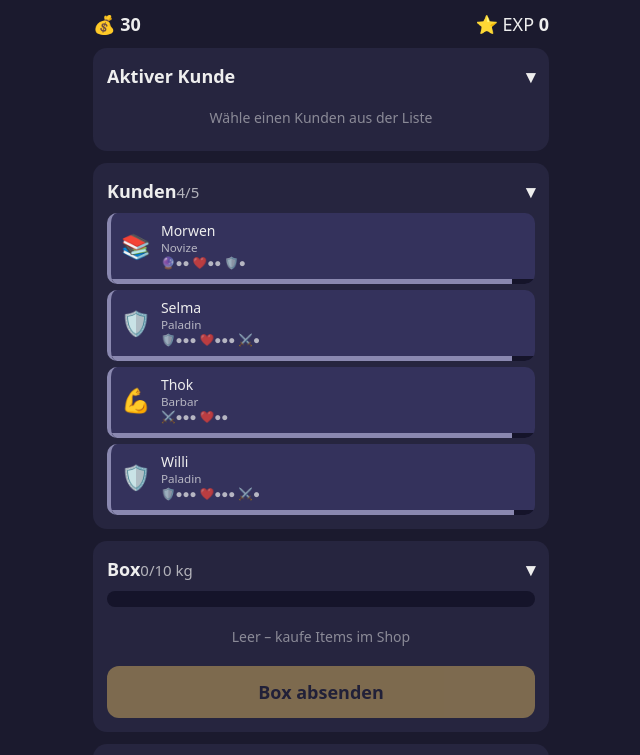
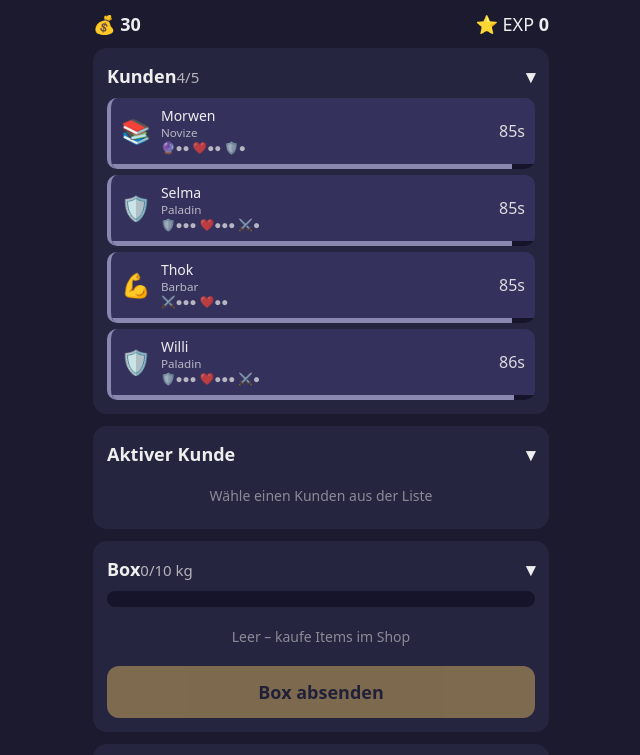
Before and after one commit to Iwack88/lootbox, a plain HTML site: page index.html in a window 1280 px wide. Shown: the top 755 px of the page, without its empty margins (319-959 px from the left). Drawn offline with Linux system fonts and the light colour scheme.

Commit message:
Reorder sections, show seconds timer per customer
Co-authored-by: Copilot <223556219+Copilot@users.noreply.github.com>

```diff
--- a/game.js
+++ b/game.js
@@ -169,8 +169,10 @@ function tick(dt) {
 
 function updateTimers() {
   for (const c of state.queue) {
-    const el = document.querySelector(`[data-cid="${c.id}"] .timer > div`);
-    if (el) el.style.width = `${Math.max(0, c.timeLeft / c.maxTime * 100)}%`;
+    const el = document.querySelector(`[data-cid="${c.id}"]`);
+    if (!el) continue;
+    el.querySelector('.timer > div').style.width = `${Math.max(0, c.timeLeft / c.maxTime * 100)}%`;
+    el.querySelector('.secs').textContent = `${Math.ceil(c.timeLeft)}s`;
   }
 }
 
@@ -193,6 +195,7 @@ function renderQueue() {
       <span class="ico">${c.icon}</span>
       <span class="txt">${c.name} <small>${c.cls}</small><small>${needs}</small></span>
       <span class="mult">${m > 1 ? '×' + m : ''}</span>
+      <span class="secs">${Math.ceil(c.timeLeft)}s</span>
       <span class="timer"><div style="width:${Math.max(0, c.timeLeft / c.maxTime * 100)}%"></div></span>
     </button>`;
   }).join('') : '<div class="empty">Gerade keine Kunden…</div>';
--- a/index.html
+++ b/index.html
@@ -14,13 +14,13 @@
 </header>
 
 <details class="card" open>
-  <summary>Aktiver Kunde</summary>
-  <div id="customer"></div>
+  <summary>Kunden <small id="queueInfo"></small></summary>
+  <div id="queue" class="queue"></div>
 </details>
 
 <details class="card" open>
-  <summary>Kunden <small id="queueInfo"></small></summary>
-  <div id="queue" class="queue"></div>
+  <summary>Aktiver Kunde</summary>
+  <div id="customer"></div>
 </details>
 
 <details class="card" open>
--- a/style.css
+++ b/style.css
@@ -64,3 +64,4 @@ button.primary:active { transform: scale(.98); }
 .cust-name.r-epic { color: #ffd166; }
 .cust-name small { font-size: 13px; font-weight: 400; opacity: .8; }
 button.primary:disabled { opacity: .4; }
+.queue-item .secs { min-width: 36px; text-align: right; font-variant-numeric: tabular-nums; opacity: .9; }
```
